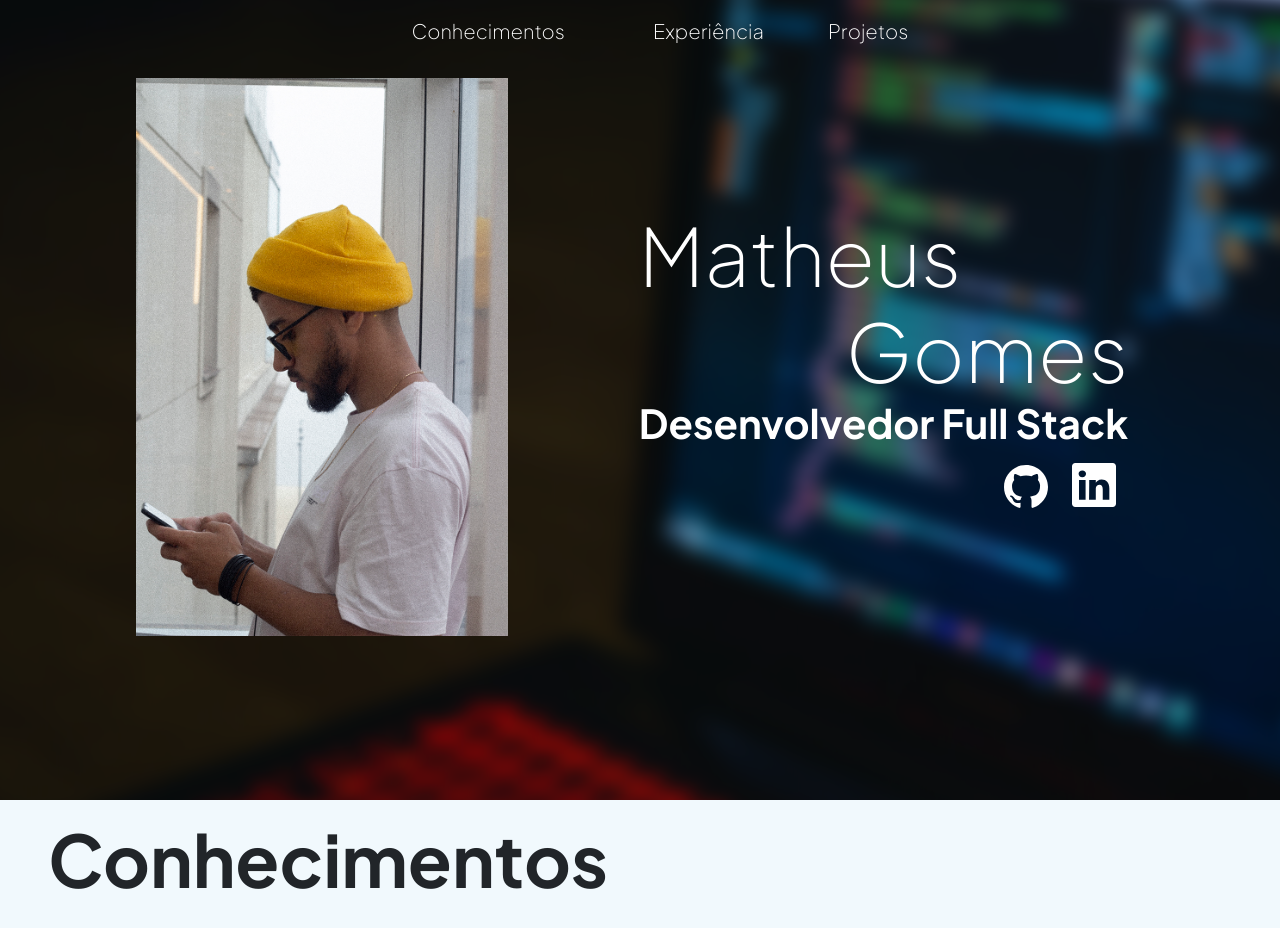
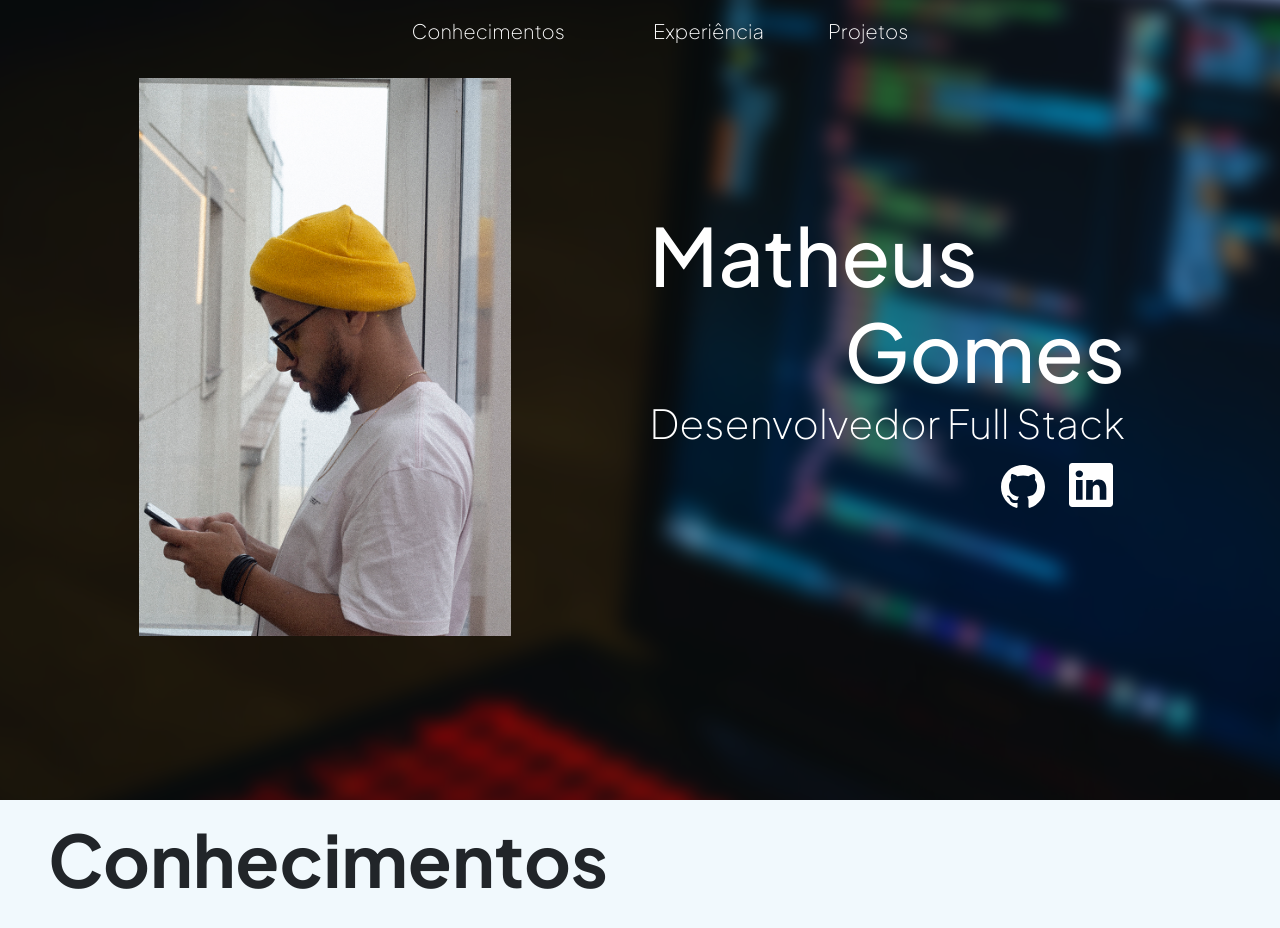
Before and after one commit to matheusg1/portfolio-react, a React (Create React App) app: page / in a window 1280 px wide. Shown: the top 928 px of the page. Built offline with nearby package versions, Linux system fonts and the light colour scheme.

Commit message:
Alteração na fonte da div principal

```diff
--- a/src/components/MainDiv/index.js
+++ b/src/components/MainDiv/index.js
@@ -14,9 +14,9 @@ export default function MainDiv() {
                 </div>
 
                 <div className="px-3 px-0 ps-sm-4  mt-0 mt-sm-0 mt-lg-5 mt-xl-3 mt-xxl-5 d-flex flex-column text-white">
-                    <div className="display-1 fw-lighter">Matheus</div>
-                    <div className="display-1 fw-lighter text-end">Gomes</div>
-                    <div className="display-6 fw-bold text-center">Desenvolvedor Full Stack</div>
+                    <div className="display-1 fw-medium">Matheus</div>
+                    <div className="display-1 fw-medium text-end">Gomes</div>
+                    <div className="display-6 fw-lighter text-center">Desenvolvedor Full Stack</div>
                     <div className="align-self-center align-self-sm-end d-flex align-items-center my-2">
                         <GithubButton/>
                         <LinkedinButton/>
```
